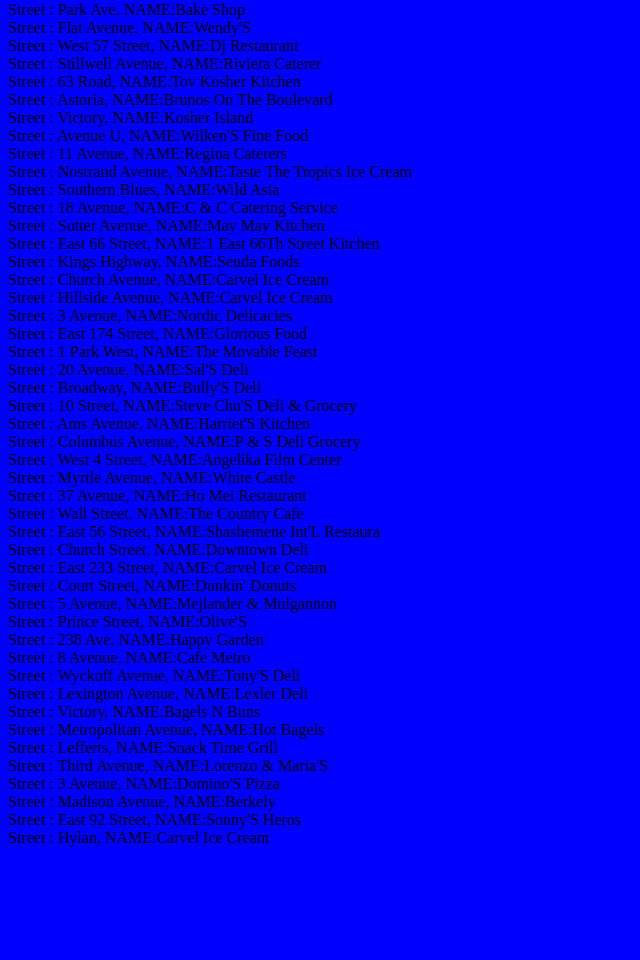
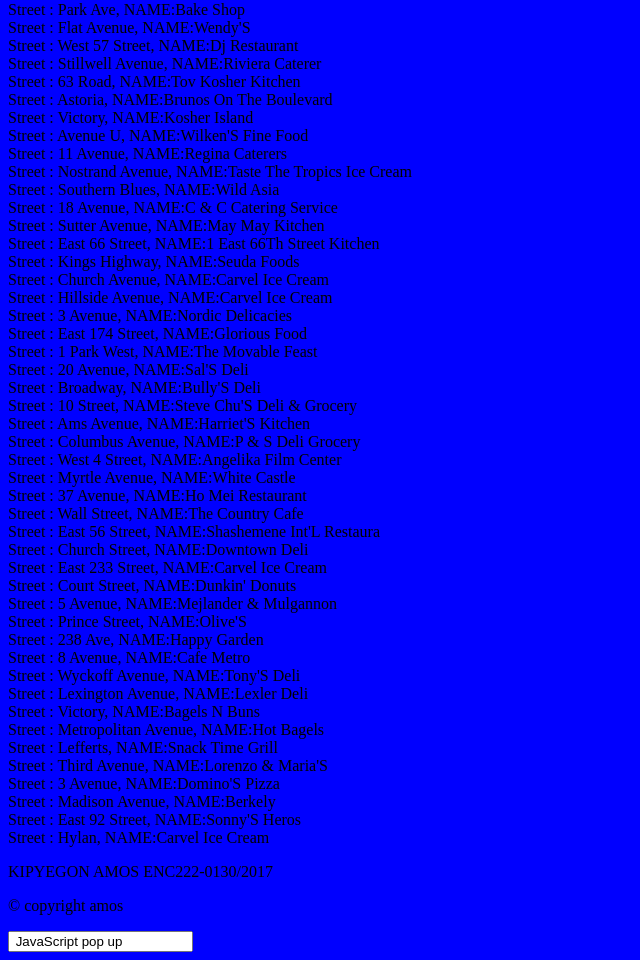
Before and after one commit to KIPYEGON2000/KIPYEGON2000, a plain HTML site: page index.html in a window 1280 px wide. Shown: the part 79-1039 px from the top of the page, without its empty margins (0-640 px from the left). Before the commit the page ends 934 px from the top, so only its background shows below. Drawn offline with Linux system fonts and the light colour scheme.

Commit message:
Update index.html

```diff
--- a/index.html
+++ b/index.html
@@ -29,5 +29,14 @@
             }
         }
     </script>
+<footer>
+    <p>KIPYEGON AMOS ENC222-0130/2017</p>
+    <p>&copy copyright amos</p>
+    <script language ="JavaScript ">
+    function popup() {
+   document.write ("kipyegon Amos ENC222-0130/2017"}
+    </script >
+                   <input type =" submit "onclick =" popup() "value =" JavaScript pop up ">
+    </footer>
 </body>
 </html>
```
